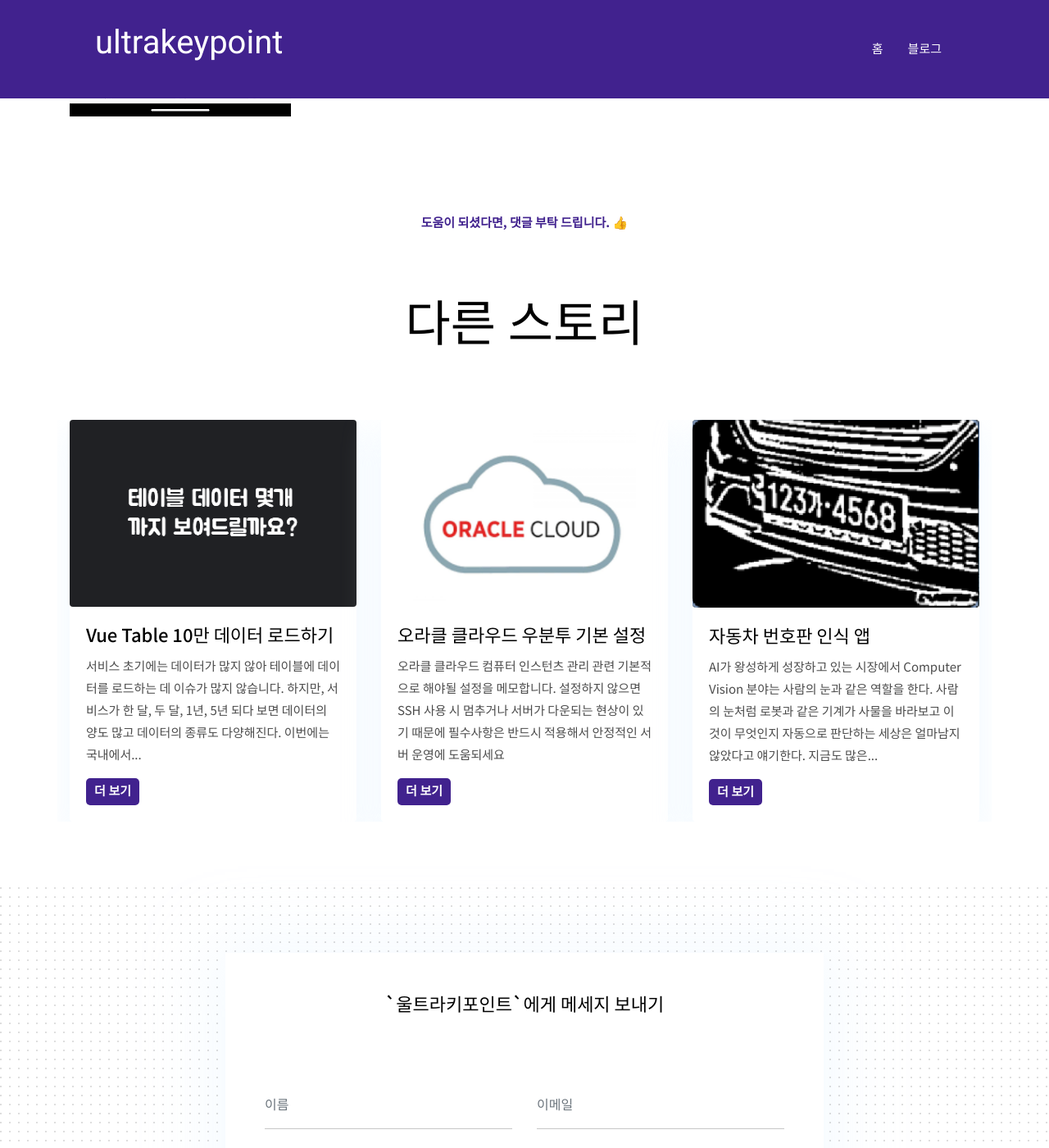
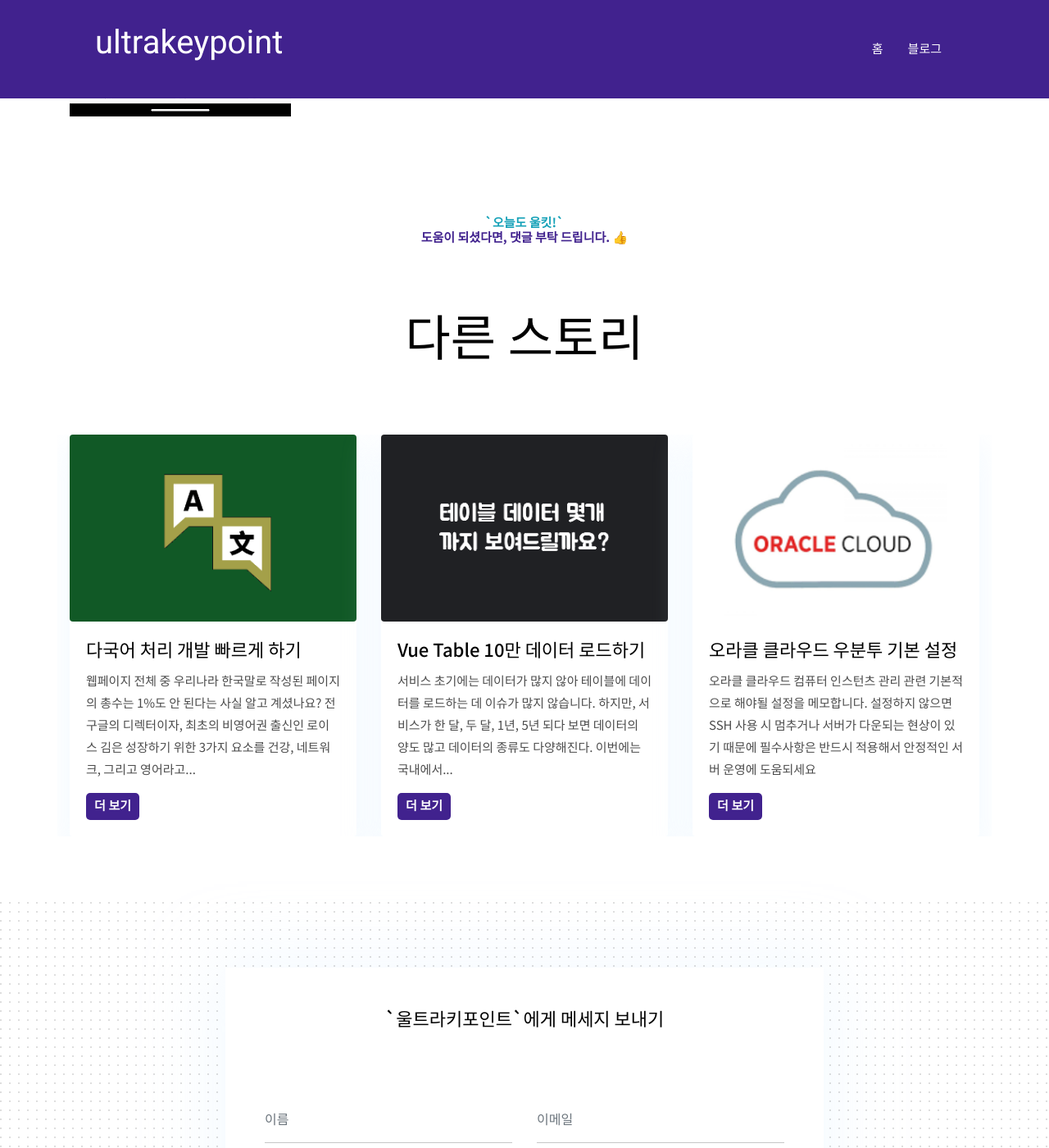
Before and after one commit to ultrakeypoint/ultrakeypoint.github.io, a Jekyll site: the page built from _posts/2024-06-20-lpr.md, in a window 1280 px wide and 1400 px high, scrolled down 2339 px. Shown: the whole window at 82% size. Built offline with Jekyll 4.4.1, drawn with Linux system fonts in a browser that asks for light colours; emoji names are drawn with the system emoji font; comment, search, counter and statistics services are not loaded; some of the changed lines change nothing that is shown.

Commit message:
다국어

````diff
--- a/_includes/utterances-comments.html
+++ b/_includes/utterances-comments.html
@@ -1,6 +1,9 @@
 <section>
   <div class="container">
     <div class="row">
+      <div class="col-lg-12 text-info text-center font-weight-bold">
+        `오늘도 울킷!`
+      </div>
       <div class="col-lg-12 text-primary text-center font-weight-bold">
         도움이 되셨다면, 댓글 부탁 드립니다. :+1:
       </div>
--- /dev/null
+++ b/_posts/2024-07-07-el-table-virtual-scroll.md
@@ -0,0 +1,53 @@
+---
+layout: post
+title: 다국어 처리 개발 빠르게 하기
+date: 2024-07-07
+image: /assets/images/blog/2024-07-07/1.png
+author: ultrakeypoint
+tags: [dev, Element UI, el-table, virtual scroll]
+---
+
+웹페이지 전체 중 우리나라 한국말로 작성된 페이지의 총수는 1%도 안 된다는 사실 알고 계셨나요? 전 구글의 디렉터이자, 최초의 비영어권 출신인 로이스 김은 성장하기 위한 3가지 요소를 건강, 네트워크, 그리고 `영어`라고 말합니다. 그만큼 많은 사람과 소통하기 위해서는 영어를 해야 하고, 우리나라 사람 입장에서는 다중 언어를 지원하는 것은 기본적인 항목이 되었습니다. 그리고, 인스타그램의 CEO도 애플리케이션으로 성공하기 위한 1가지를, 작은 번역 오류는 서비스를 이용하는 사용자의 실망감과 이탈률을 올린다고 말합니다. 이처럼 서비스의 품질을 올리기 위해 많이 사용하고 있는 I18N 플러그인과 패키지를 잘 활용하여 방법을 정리해 봅니다.
+
+[국제화 (internationalization, I18N)]
+
+다중 언어를 지원하는 구조는 대부분 유사합니다.
+
+```js
+// ko.json
+{
+  "title": "울트라키포인트"
+}
+
+// en.json
+{
+  "title": "ultrakeypoint"
+}
+```
+
+이런 파일을 매번 정렬하면서 이쁘게 맞추려고 노력하고 계시나요?
+이제는 그렇게 하지 마시고 아래와 같이 VSCode의 Extension을 사용하여 편리하고 빠르게 팀원과 협업하세요.
+
+![helper1]
+
+```html
+<h1>{ translate('ultrakeypoint') }</h1>
+<h1>{ t('ultrakeypoint') }</h1>
+```
+
+시시스템에 따라 다양하게 html에 설정하여 출력합니다.
+
+![helper2]
+각각의 언어 파일로 이동하여 파일을 수정하지 마시고, 정의된 곳에 마우스를 올리면 자동으로 각각의 언어를 작성할 수 있는 화면이 표시됩니다.
+
+![i18n Folder]
+
+언어 파일이 많으면 많을수록 번역하는 것도 일이지만 그 안에 Object를 만드는 것도 많은 시간이 소요되니 Extension을 통해서 시간을 절약해 보세요.
+
+[i18n Ally 바로가기]
+
+[국제화 (internationalization, I18N)]: https://developer.mozilla.org/ko/docs/Glossary/Internationalization
+[i18n Ally 바로가기]: https://marketplace.visualstudio.com/items?itemName=Lokalise.i18n-ally
+[helper1]: /assets/images/blog/2024-07-07/2.png
+[helper2]: /assets/images/blog/2024-07-07/3.png
+[i18n Folder]: /assets/images/blog/2024-07-07/4.png
````
Also changed, not shown: assets/images/blog/2024-07-07/1.png (added), assets/images/blog/2024-07-07/2.png (added), assets/images/blog/2024-07-07/3.png (added), assets/images/blog/2024-07-07/4.png (added).
